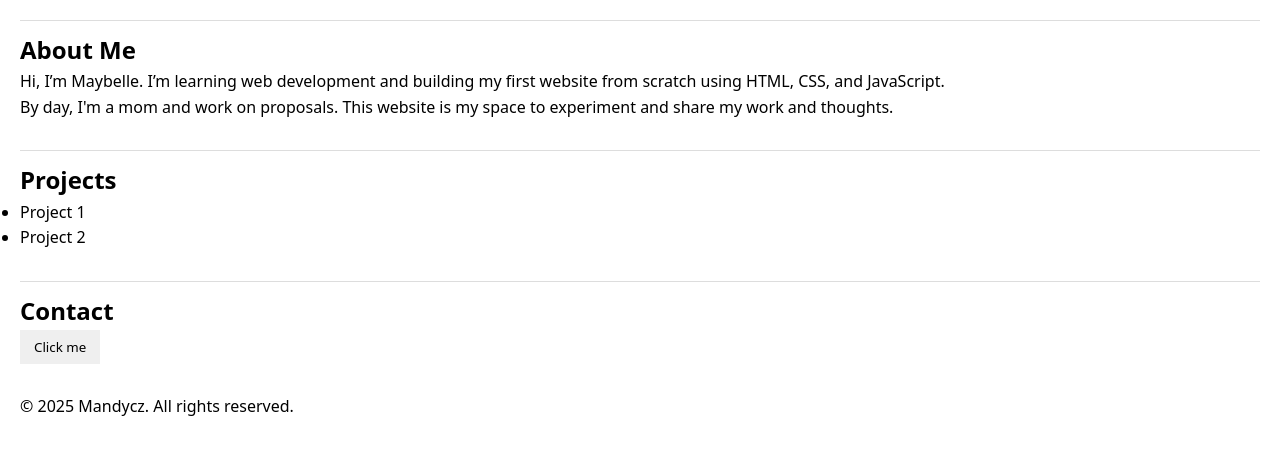
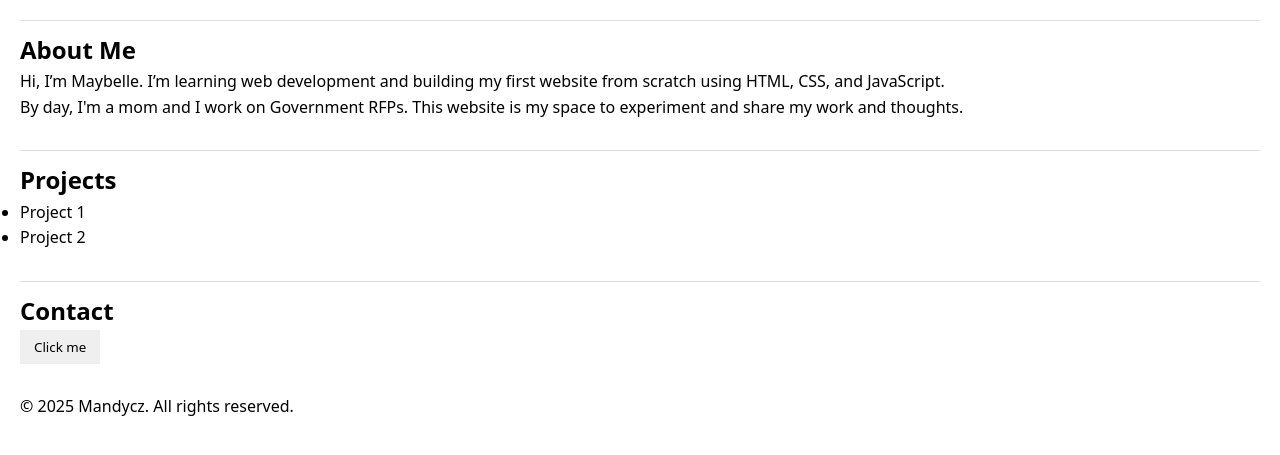
Before and after one commit to mmandycz/Test_Code, a plain HTML site: page index.html in a window 1280 px wide. Shown: the part 97-552 px from the top of the page. Drawn offline with Linux system fonts and the light colour scheme.

Commit message:
Update index.html

```diff
--- a/index.html
+++ b/index.html
@@ -19,7 +19,7 @@
     <section id="about">
       <h2>About Me</h2>
     <p>Hi, I’m Maybelle. I’m learning web development and building my first website from scratch using HTML, CSS, and JavaScript.</p>
-  <p>By day, I'm a mom and work on proposals. This website is my space to experiment and share my work and thoughts.</p>
+  <p>By day, I'm a mom and I work on Government RFPs. This website is my space to experiment and share my work and thoughts.</p>
     </section>
     <section id="projects">
       <h2>Projects</h2>
```
